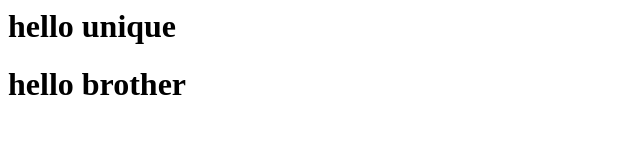
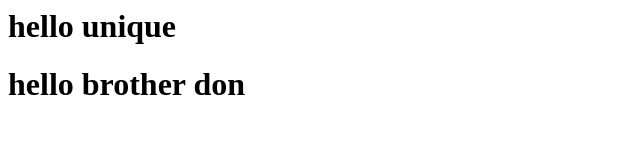
Before and after one commit to Unikoli/test, a plain HTML site: page index.html in a window 1280 px wide. Shown: the full height of the page, 0-640 px from the left. Drawn offline with Linux system fonts and the light colour scheme.

Commit message:
index file updateed

```diff
--- a/index.html
+++ b/index.html
@@ -1,2 +1,2 @@
 <h1>hello unique</h1>
-<h1>hello brother</h1>
+<h1>hello brother don</h1>
```
